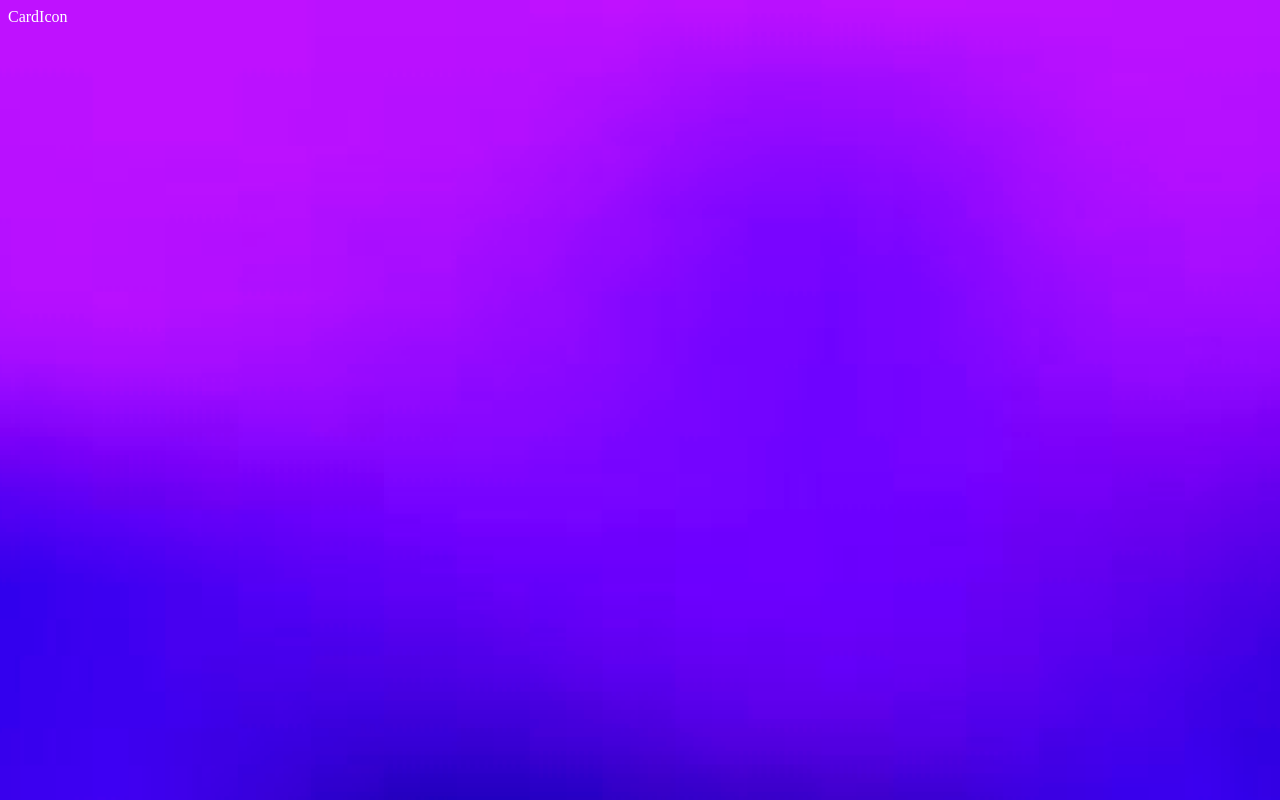
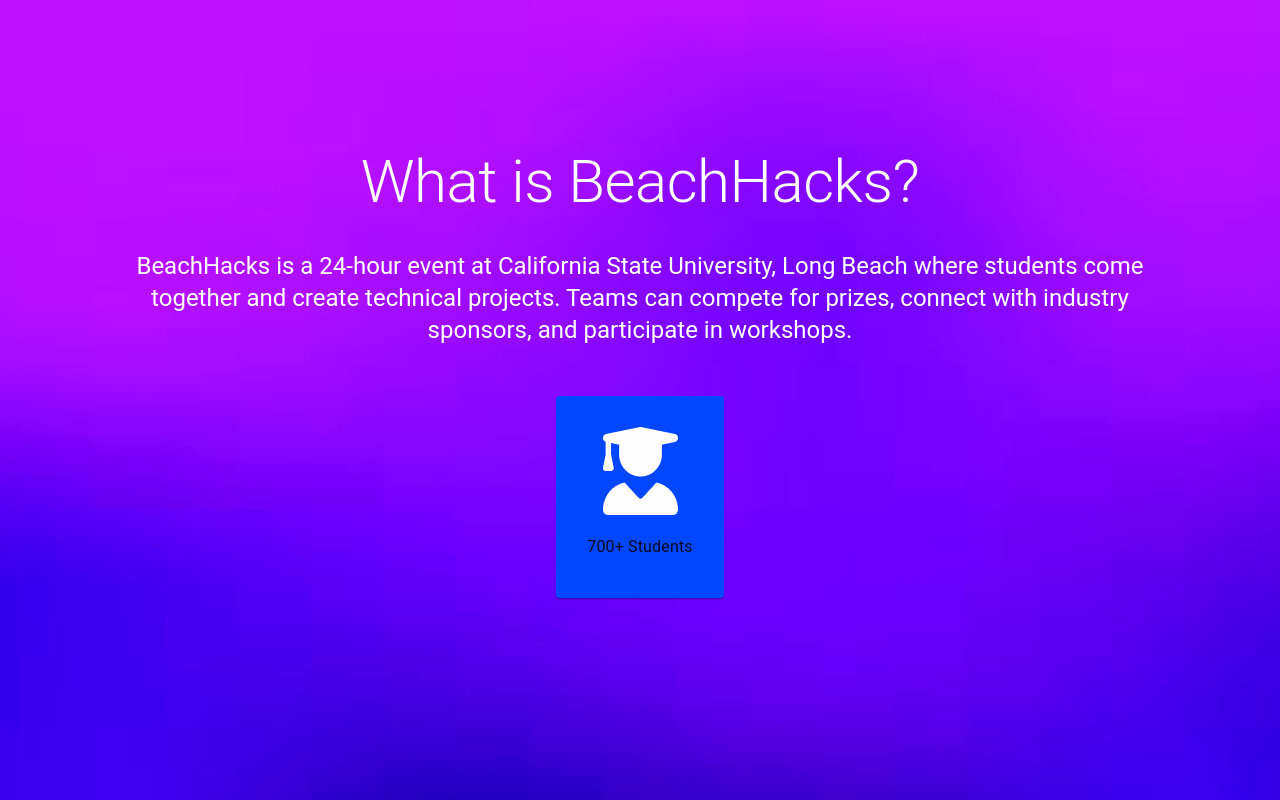
Before and after one commit to BeachHacks/beachhacks-2023-temp, a React (Create React App) app in the folder website/: page / in a window 1280 px wide. Built offline with nearby package versions, Linux system fonts and the light colour scheme.

Commit message:
created a card for students icon

```diff
--- a/website/src/About.js
+++ b/website/src/About.js
@@ -1,4 +1,6 @@
 import "./styles/App.css";
+
+import { CardIcon } from "./components/CardIcon";
 
 import dropDown from "./assets/scrollDownButton.png";
 import student from "./assets/icons/student.png";
@@ -45,7 +47,11 @@
             justifyContent="center"
             alignItems="center"
             spacing={12}
-          ></Grid>
+          >
+            <Grid item>
+              <CardIcon />
+            </Grid>
+          </Grid>
         </div>
 
         {/* <img src={dropDown} alt="dropdown button" /> */}
--- a/website/src/App.js
+++ b/website/src/App.js
@@ -8,7 +8,7 @@
 import Typography from "@mui/material/Typography";
 
 function App() {
-  return <CardIcon />;
+  return <About />;
 }
 
 export default App;
--- a/website/src/components/CardIcon.js
+++ b/website/src/components/CardIcon.js
@@ -1,5 +1,33 @@
 import React from "react";
 
+import { Card, CardContent, Grid, Typography } from "@mui/material";
+
+import student from "../assets/icons/student.png";
+import earth from "../assets/icons/earth.png";
+import clock from "../assets/icons/clock.png";
+import folder from "../assets/icons/folder.png";
+
 export const CardIcon = () => {
-  return <div>CardIcon</div>;
+  return (
+    <div>
+      <Card style={{ backgroundColor: "rgba(0, 71, 255, 1)" }}>
+        <CardContent style={{ margin: "15px" }}>
+          <Grid
+            container
+            direction="column"
+            justifyContent="center"
+            alignItems="center"
+            spacing={2}
+          >
+            <Grid item>
+              <img src={student} alt="student icon" />
+            </Grid>
+            <Grid item>
+              <Typography>700+ Students</Typography>
+            </Grid>
+          </Grid>
+        </CardContent>
+      </Card>
+    </div>
+  );
 };
```
